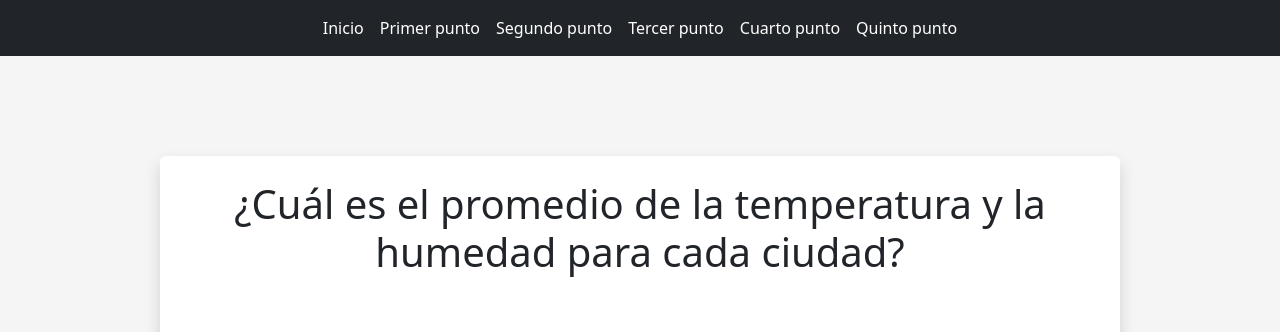
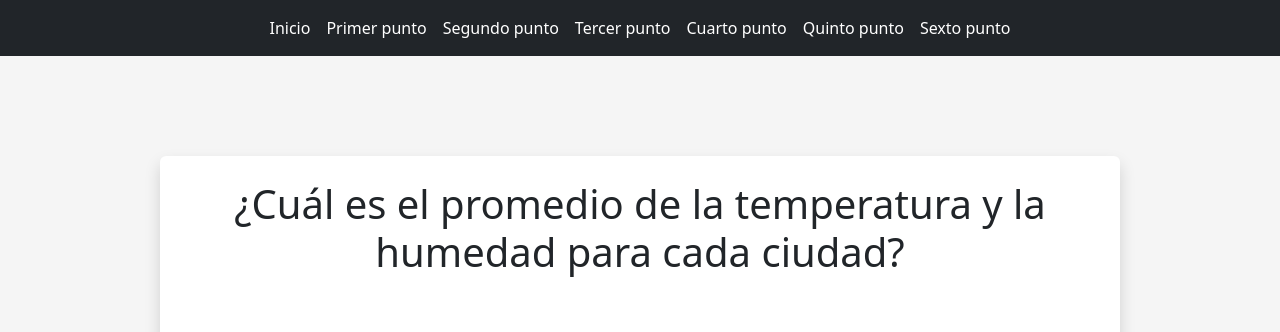
Before and after one commit to espinosadvlpr/flask-weather-visualizer, a Flask app: template templates/first.html in a window 1280 px wide. Shown: the top 332 px of the page. Run offline with Flask 3, Linux system fonts and the light colour scheme; the template is opened without the code that fills it, so the values that code supplies are empty; some libraries are stand-ins or nearby versions.

Commit message:
(feat): adding sixth point link in navbar

```diff
--- a/templates/fifth.html
+++ b/templates/fifth.html
@@ -31,6 +31,9 @@
           </li>
           <li class="nav-item">
             <a class="nav-link text-white" href="/fifth">Quinto punto</a>
+          </li>
+          <li class="nav-item">
+            <a class="nav-link text-white" href="/sixth">Sexto punto</a>
           </li>
         </ul>
       </div>
--- a/templates/navbar.html
+++ b/templates/navbar.html
@@ -31,6 +31,9 @@
           <li class="nav-item">
             <a class="nav-link text-white" href="/fifth">Quinto punto</a>
           </li>
+          <li class="nav-item">
+            <a class="nav-link text-white" href="/sixth">Sexto punto</a>
+          </li>
         </ul>
       </div>
     </nav>
```
